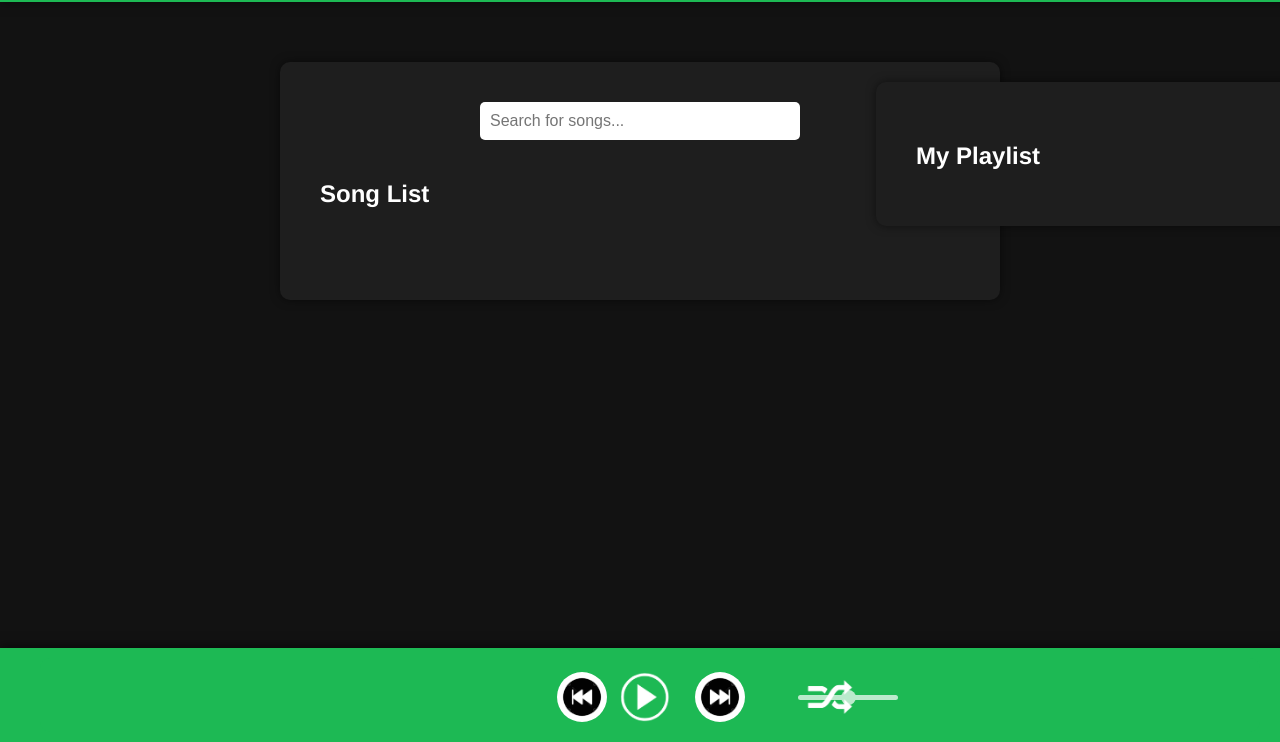
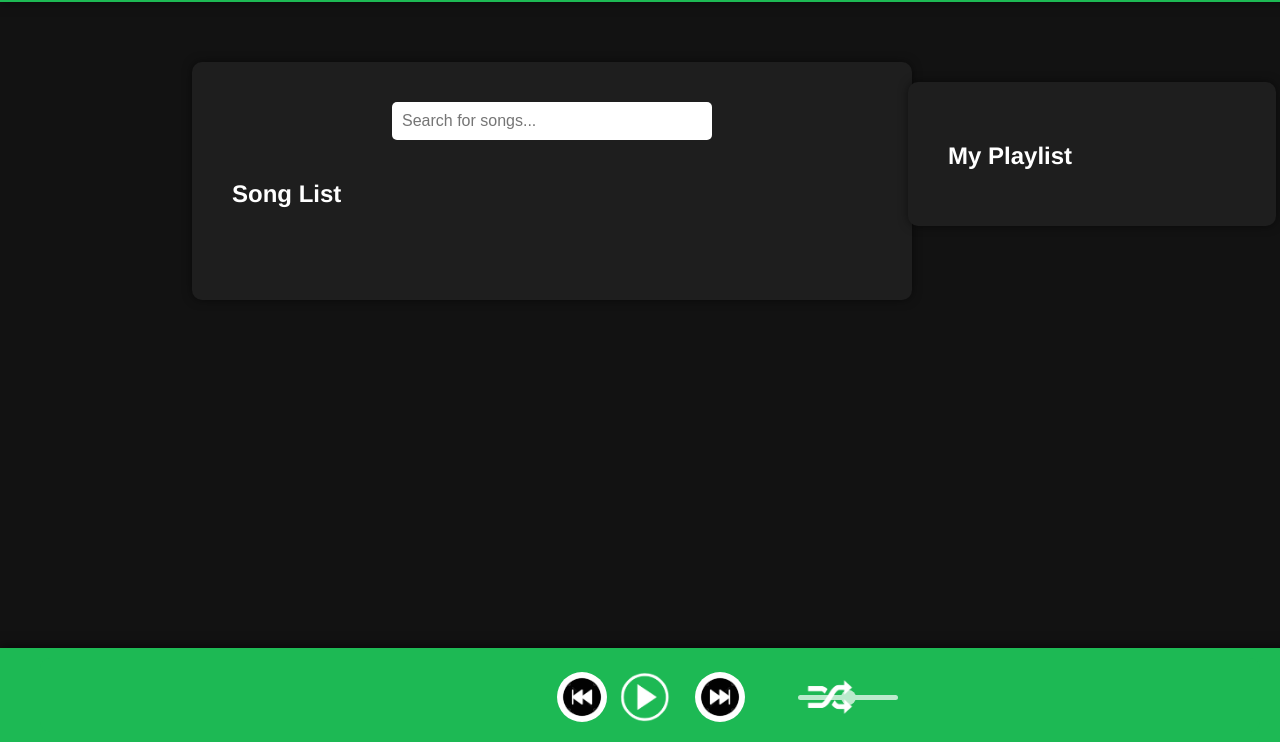
Before and after one commit to dragonsumu1/music-player, a website: page public/index.html in a window 1280 px wide. Shown: the part 58-800 px from the top of the page. Drawn offline with Linux system fonts and the light colour scheme; no server answers.

Commit message:
music player

```diff
--- a/public/style.css
+++ b/public/style.css
@@ -231,11 +231,8 @@ audio {
   box-shadow: 0 0 10px rgba(0, 0, 0, 0.5); /* Add box shadow */
   position: fixed; /* Fix the position */
   top: 100px; /* Position it below the header */
-  left: 0;
-  right: 0;
-  margin-left: auto;
-  margin-right: auto;
-  overflow-y: auto; /* Add vertical scroll */
+  left: 15%; /* Adjust position by 15% */
+  right: 35%; /* Adjust position by 15% */
   max-height: calc(100vh - 200px); /* Adjust height to fit within the viewport */
 }
 
@@ -286,12 +283,11 @@ audio {
 }
 
 .my-playlist-container {
-  width: 30%;
+  width: 22.5%; /* Reduce width by 25% */
   padding: 20px;
   position: fixed; /* Fix the position */
   top: 100px; /* Position it below the header */
-  right: 0;
-  overflow-y: auto; /* Add vertical scroll */
+  right: 5%; /* Adjust position by 15% */
   max-height: calc(100vh - 200px); /* Adjust height to fit within the viewport */
 }
 
```
